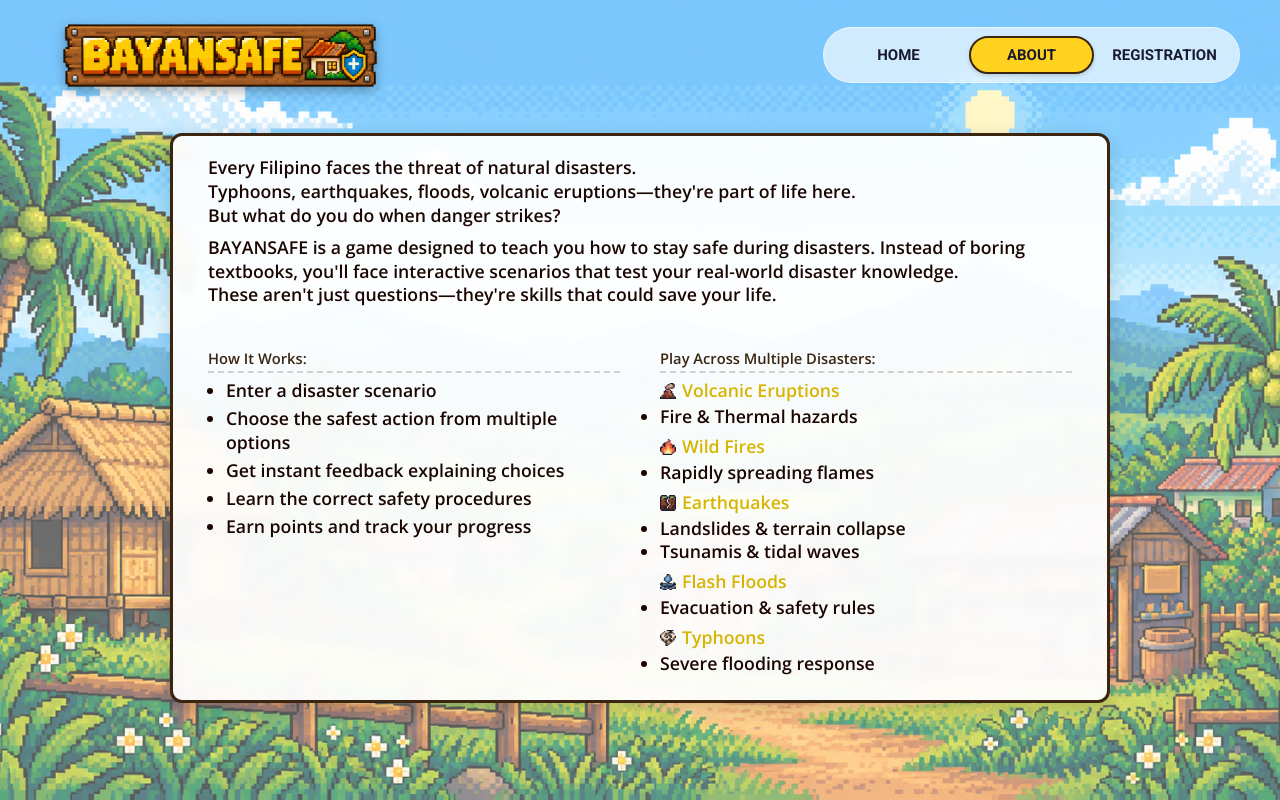
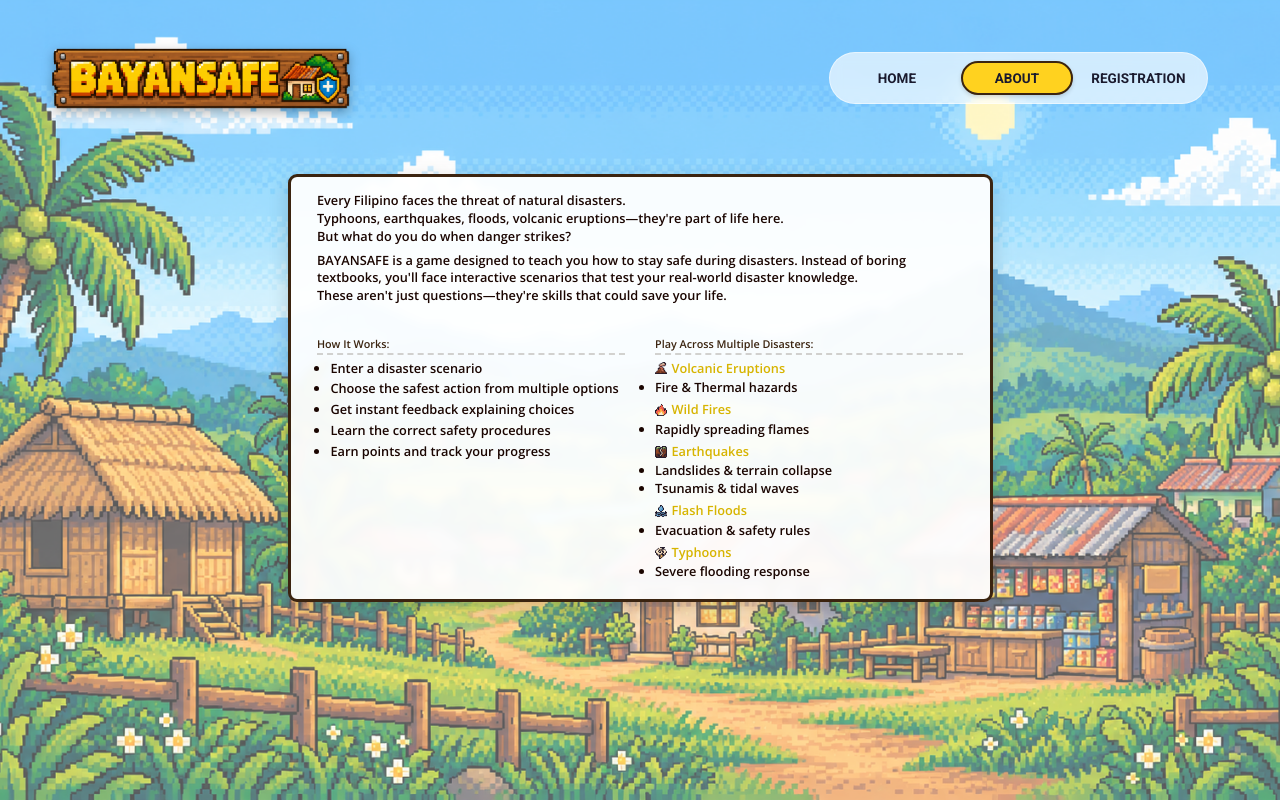
Before and after one commit to Kean-Versoza/BAYANSAFE, a Flask app: page /about in a window 1280 px wide. Run offline with Flask 3, Linux system fonts and the light colour scheme.

Commit message:
Fixed merge conflicts in index.html, about.html, and style.css

```diff
--- a/static/style.css
+++ b/static/style.css
@@ -11,30 +11,52 @@
     --wood: #8b5a2b;
     --wood-dark: #5a3513;
     --text: #1a1a2e;
-    --parchment: rgba(255, 255, 255, 0.92); /* High contrast backing panel */
+    --parchment: rgba(255, 255, 255, 0.92);
+    --topbar-h: 6.875rem;
+}
+
+/* One base size that follows the window's width AND height.
+   Everything below uses rem, so the whole layout scales together like a picture. */
+html {
+    font-size: clamp(12px, min(0.9vw, 1.9vh), 16px);
+    -webkit-text-size-adjust: 100%;
+    overflow-x: hidden;
 }
 
 body {
     font-family: 'Open Sans', sans-serif;
     color: var(--text);
-    background-color: #d9d9d9;
+    background-color: #4fb3ff;
+    min-height: 100vh;
+    min-height: 100dvh;
 }
 
-/* ---------- Page Framework Background Layers ---------- */
+/* ---------- Background fills the whole screen ---------- */
+body::before {
+    content: "";
+    position: fixed;
+    inset: 0;
+    z-index: -1;
+    background:
+        url('images/bg.png') center 75% / cover no-repeat,
+        linear-gradient(#4fb3ff 0%, #8fd0ff 45%, #6fbf3f 100%);
+}
+
+/* ---------- Page Frame ---------- */
 .frame {
     width: 100%;
     min-height: 100vh;
+    min-height: 100dvh;
     position: relative;
-    background:
-        url('images/bg.png') center / cover no-repeat,
-        linear-gradient(#4fb3ff 0%, #8fd0ff 45%, #6fbf3f 100%);
+    display: flex;
+    flex-direction: column;
 }
 
 .frame-inner::before {
     content: "";
     position: absolute;
     inset: 0;
-    background: rgba(255, 255, 255, 0.35); /* Soft background contrast wash */
+    background: rgba(255, 255, 255, 0.35);
     pointer-events: none;
 }
 .frame > * {
@@ -47,25 +69,23 @@ body {
     display: flex;
     align-items: center;
     justify-content: space-between;
-    padding: 28px 40px;
-    height: 110px;
+    gap: 1rem;
+    padding: 1.75rem 6rem 1.75rem 2.5rem;   /* right padding 2.5rem -> 6rem moves the nav left */
+    min-height: var(--topbar-h);            /* grows if the nav gets taller */
     width: 100%;
+    flex-shrink: 0;
     position: relative;
     z-index: 100;
-}
-
-.frame-home .topbar {
-    justify-content: space-between;
 }
 
 .nav-pill {
     display: flex;
     justify-content: space-between;
     align-items: center;
-    gap: 8px;
-    padding: 8px 12px;
-    border-radius: 40px;
-    background: rgba(255, 255, 255, 0.65); /* Increased background visibility */
+    gap: 0.6rem;
+    padding: 0.6rem 0.9rem;
+    border-radius: 3rem;
+    background: rgba(255, 255, 255, 0.65);
     backdrop-filter: blur(6px);
     border: 1px solid rgba(255, 255, 255, 0.5);
     margin-left: auto;
@@ -74,15 +94,16 @@ body {
 .nav-pill a {
     font-family: 'Roboto', sans-serif;
     font-weight: 700;
-    font-size: 15px;
+    font-size: 1.125rem;                    /* was 0.9375rem */
     color: var(--text);
     text-decoration: none;
     display: inline-flex;
     justify-content: center;
     align-items: center;
-    min-width: 125px;
-    height: 38px;
-    border-radius: 20px;
+    min-width: 9.4rem;                      /* was 7.8rem */
+    padding: 0 0.9rem;
+    height: 2.9rem;                         /* was 2.375rem */
+    border-radius: 1.5rem;
     transition: background 0.2s, color 0.2s;
     white-space: nowrap;
 }
@@ -90,31 +111,34 @@ body {
 .nav-pill a:hover {
     background: rgba(255, 210, 31, 0.8);
 }
+.nav-pill a:focus-visible {
+    outline: 3px solid #3b2410;
+    outline-offset: 2px;
+}
 .nav-pill a.active {
     background: var(--yellow);
     border: 2px solid #3b2410;
-    box-shadow: 0 2px 4px rgba(0,0,0,0.15);
+    box-shadow: 0 2px 4px rgba(0, 0, 0, 0.15);
 }
 
-/* ---------- Top-Left Brand Logo Layout ---------- */
+/* ---------- Brand Logo (inner pages) ---------- */
 .logo img {
-    height: 120px;
+    height: 9.5rem;
     width: auto;
+    max-width: 60vw;
     display: block;
     object-fit: contain;
     filter: drop-shadow(0px 4px 6px rgba(0, 0, 0, 0.3));
 }
 
-/* ---------- Home page Banner Layout ---------- */
+/* ---------- Home Page Banner ---------- */
 .hero {
+    flex: 1;
     display: flex;
     flex-direction: column;
     align-items: center;
     justify-content: flex-start;
-    padding-top: calc(15px + 2vh);
-    height: calc(100vh - 110px);
-    max-height: calc(100vh - 110px);
-    overflow: hidden;
+    padding: 1.5rem 1rem 7.5rem;     /* bottom space is reserved for the tagline */
     position: relative;
     width: 100%;
 }
@@ -127,116 +151,71 @@ body {
 }
 
 .main-banner img {
-    height: calc(210px + 18vh);
-    max-height: 395px;
+    height: 23.5rem;
+    max-width: 94vw;
     width: auto;
     display: block;
     object-fit: contain;
     image-rendering: pixelated;
 }
 
-/* ---------- Core High-Contrast Tagline (Consistent Global Positioning) ---------- */
+/* ---------- Tagline (bottom of Home + Registration) ---------- */
 .tagline,
 .hero .tagline,
 .register-page .tagline,
 .panel .tagline {
     position: absolute;
-    /* Hard-locked to the absolute viewport window floor across all app contexts */
-    bottom: 30px;
+    bottom: 1.75rem;
     left: 50%;
     transform: translateX(-50%);
     width: 100%;
-    max-width: 850px;
+    max-width: 53rem;
     margin: 0 auto;
-    padding: 0 20px;
-    z-index: 100; /* Forces text cleanly on top of all card containers and background fence layers */
+    padding: 0 1.25rem;
+    z-index: 100;
 
     font-family: 'Pixelify Sans', sans-serif;
     font-weight: 700;
-    font-size: calc(25px + 0.5vh);
+    font-size: 1.85rem;
     line-height: 1.4;
     text-align: center;
     color: #ffd21f;
-    letter-spacing: 2px;
+    letter-spacing: 0.1rem;
 
-    /* Strict 8-directional shadow barrier mask to stop background layout bleed */
     text-shadow:
-        2px  2px 0px #1a0500,
-       -2px  2px 0px #1a0500,
-        2px -2px 0px #1a0500,
-       -2px -2px 0px #1a0500,
-        2px  0px 0px #1a0500,
-       -2px  0px 0px #1a0500,
-        0px  2px 0px #1a0500,
-        0px -2px 0px #1a0500,
-        0px  4px 8px rgba(0, 0, 0, 0.75);
+        0.125rem  0.125rem 0 #1a0500,
+       -0.125rem  0.125rem 0 #1a0500,
+        0.125rem -0.125rem 0 #1a0500,
+       -0.125rem -0.125rem 0 #1a0500,
+        0.125rem  0       0 #1a0500,
+       -0.125rem  0       0 #1a0500,
+        0         0.125rem 0 #1a0500,
+        0        -0.125rem 0 #1a0500,
+        0         0.25rem  0.5rem rgba(0, 0, 0, 0.75);
 }
 
-/* ---------- Viewport Padding Standardizations to Prevent Overlay Collisions ---------- */
-.hero,
-.register-page,
-.panel {
-    position: relative;
-    min-height: calc(100vh - 110px);
-    /* Safe padding baseline buffer layer so main container content never clips into the frozen tagline area */
-    padding-bottom: 110px !important;
+.register-page .tagline {
+    z-index: 1;
 }
 
-/* ---------- 1. Global Page Structure (Strict Viewport Containment) ---------- */
-* {
-    margin: 0;
-    padding: 0;
-    box-sizing: border-box;
-}
-
-html, body {
-    margin: 0;
-    padding: 0;
-    width: 100%;
-    height: 100vh;
-    max-height: 100vh;
-    overflow: hidden !important; /* Hard-locks browser view ports against manual drag scrolling */
-}
-
-.frame {
-    width: 100%;
-    height: 100vh;
-    max-height: 100vh;
-    overflow: hidden !important; /* Strips all internal page axis scroll tracking out completely */
-    position: relative;
-    display: flex;
-    flex-direction: column;
-    background:
-        url('images/bg.png') center / cover no-repeat,
-        linear-gradient(#4fb3ff 0%, #8fd0ff 45%, #6fbf3f 100%);
-}
-
-/* ---------- 2. About Page Layout Grid (Strict Cut-Off Panel) ---------- */
+/* ---------- About Page Panel ---------- */
 .panel {
-    display: block !important;       /* Disables flexbox stretching from the parent container */
+    display: block;
     position: relative;
     width: 92%;
-    max-width: 940px;
+    max-width: 58.75rem;
+    height: auto;
+    margin: 1.5rem auto 1.5rem;
+    padding: 1.25rem 2.2rem 1.5rem;
 
-    /* Strictly cuts off height right under the text content */
-    height: auto !important;
-    max-height: none !important;
-    min-height: 0 !important;
+    background: rgba(255, 255, 255, 0.94);
+    backdrop-filter: blur(4px);
+    border: 3px solid #3b2410;
+    border-radius: 0.75rem;
+    box-shadow: 0 6px 20px rgba(0, 0, 0, 0.15);
 
-    /* Snug margins and inner padding definitions */
-    margin: calc(15px + 1vh) auto 0 !important;
-    padding: 20px 35px !important;
-    padding-bottom: 24px !important; /* Fixed tight padding baseline under last line */
-
-    /* Solid plain white background card setup */
-    background: rgba(255, 255, 255, 0.94) !important;
-    backdrop-filter: blur(4px) !important;
-    border: 3px solid #3b2410 !important;
-    border-radius: 12px !important;
-    box-shadow: 0 6px 20px rgba(0, 0, 0, 0.15) !important;
-
-    font-size: calc(16.5px + 0.15vh);
-    line-height: 1.35;
+    font-size: 1.0625rem;
+    line-height: 1.4;
     color: #1a0500;
     z-index: 10;
 }
@@ -244,88 +223,100 @@ html, body {
 .panel p,
 .panel li {
     font-weight: 600;
-    text-shadow: none !important;
+    text-shadow: none;
 }
 
 .panel p {
-    margin-bottom: 8px;
+    margin-bottom: 0.5rem;
 }
 
 .content-columns {
     display: flex;
-    gap: 40px;
-    margin-top: 10px;
+    gap: 2.5rem;
+    margin-top: 0.625rem;
 }
 
 .column {
     flex: 1;
+    min-width: 0;
 }
 
 .panel .heading {
     font-family: 'Open Sans', sans-serif;
     font-weight: bold;
-    font-size: calc(13.5px + 0.15vh);
-    margin-bottom: 6px;
+    font-size: 0.9rem;
+    margin-bottom: 0.375rem;
     color: #3b2410;
     border-bottom: 2px dashed rgba(59, 36, 16, 0.2);
-    padding-bottom: 2px;
+    padding-bottom: 0.125rem;
 }
 
 .features-list {
-    margin: 0 0 0 18px;
+    margin: 0 0 0 1.125rem;
     list-style-type: disc;
 }
 
 .features-list li {
-    margin-bottom: 4px;
+    margin-bottom: 0.25rem;
 }
 
 .disaster-grid {
     display: flex;
     flex-direction: column;
-    gap: 6px;
+    gap: 0.375rem;
 }
 
 .disaster p {
     display: flex;
     align-items: center;
-    gap: 6px;
+    gap: 0.375rem;
     font-weight: 700;
-    margin-bottom: 2px;
+    margin-bottom: 0.125rem;
     color: #d7b400;
-;
 }
 
 .disaster-icon {
-    width: 16px;
-    height: 16px;
+    width: 1rem;
+    height: 1rem;
+    flex-shrink: 0;
 }
 
-/* ---------- Forces specific sub-lists to stack vertically ---------- */
 .disaster ul.stacked-list {
-    display: flex !important;
-    flex-direction: column !important; /* Stacks the items vertically */
-    gap: 3px 0px;                      /* Clean vertical spacing between the two lines */
+    display: flex;
+    flex-direction: column;
+    gap: 0.2rem 0;
     align-items: flex-start;
 }
 
 .disaster ul.stacked-list li {
-    white-space: normal !important;    /* Allows normal text wrapping if screen is tiny */
+    white-space: normal;
 }
 
-/* Primary Game Interface Launch Buttons */
+/* ---------- Registration Page ---------- */
+.register-page {
+    flex: 1;
+    display: flex;
+    flex-direction: column;
+    align-items: center;
+    justify-content: center;
+    width: 100%;
+    position: relative;
+    padding: 1rem 1rem 7.5rem;       /* bottom space is reserved for the tagline */
+}
+
 .register-page .btn-yellow.main-trigger {
     display: block;
+    margin: 0 auto;
     background: var(--yellow);
-    color: #1a0500;
+    color: var(--text);
     font-family: 'Pixelify Sans', sans-serif;
     font-weight: 700;
-    font-size: 28px;
+    font-size: 1.75rem;
     border: 3px solid #3b2410;
-    border-radius: 8px;
-    padding: 18px 70px;
+    border-radius: 0.5rem;
+    padding: 1rem 4rem;
     cursor: pointer;
-    box-shadow: 0 6px 0 #3b2410, 0 4px 12px rgba(0,0,0,0.3);
+    box-shadow: 0 0.375rem 0 #3b2410, 0 4px 10px rgba(0, 0, 0, 0.2);
     transition: transform 0.05s, box-shadow 0.05s;
     z-index: 10;
 }
```
Also changed, not shown: other parts of static/style.css (+154 -132 lines), templates/registration.html (+21 -16 lines).
